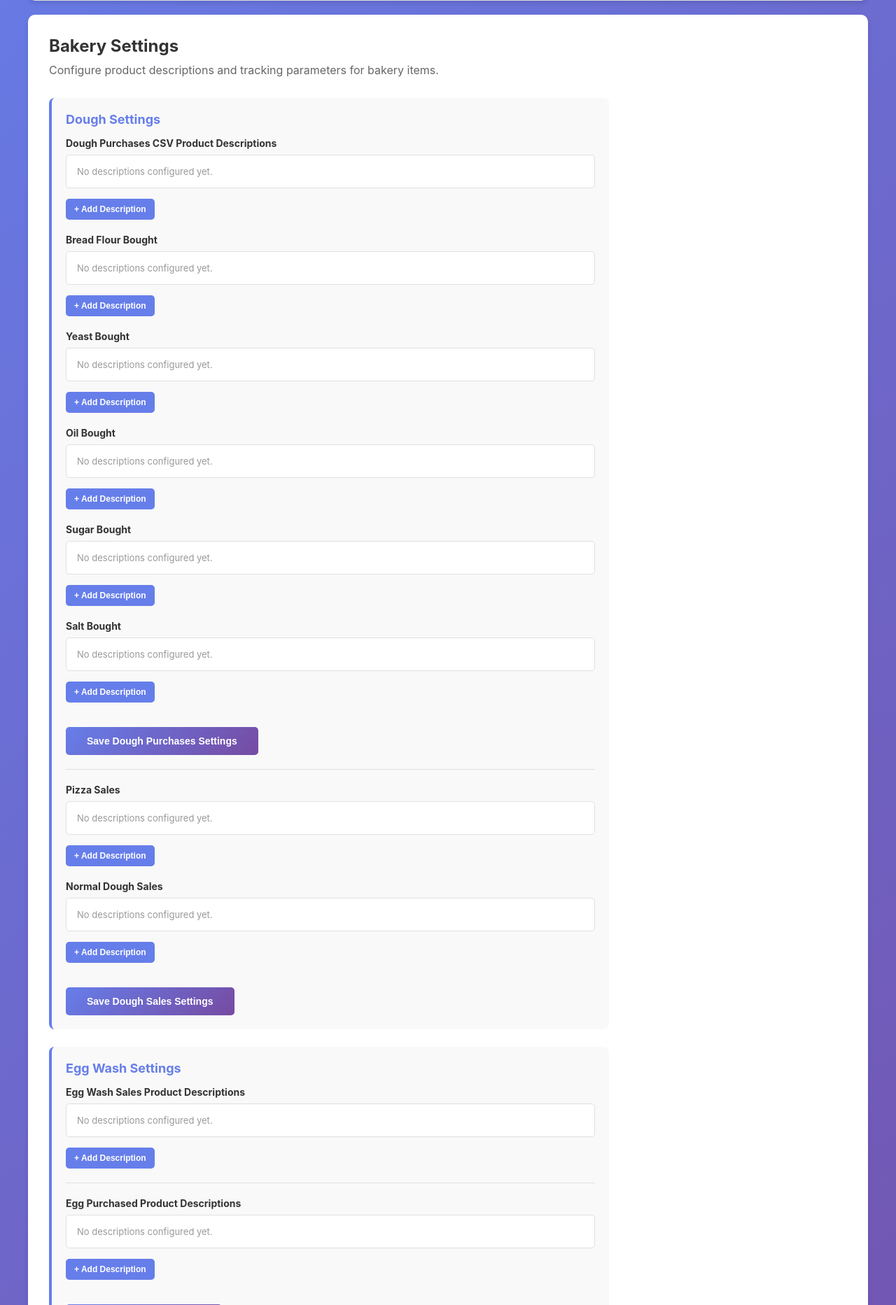
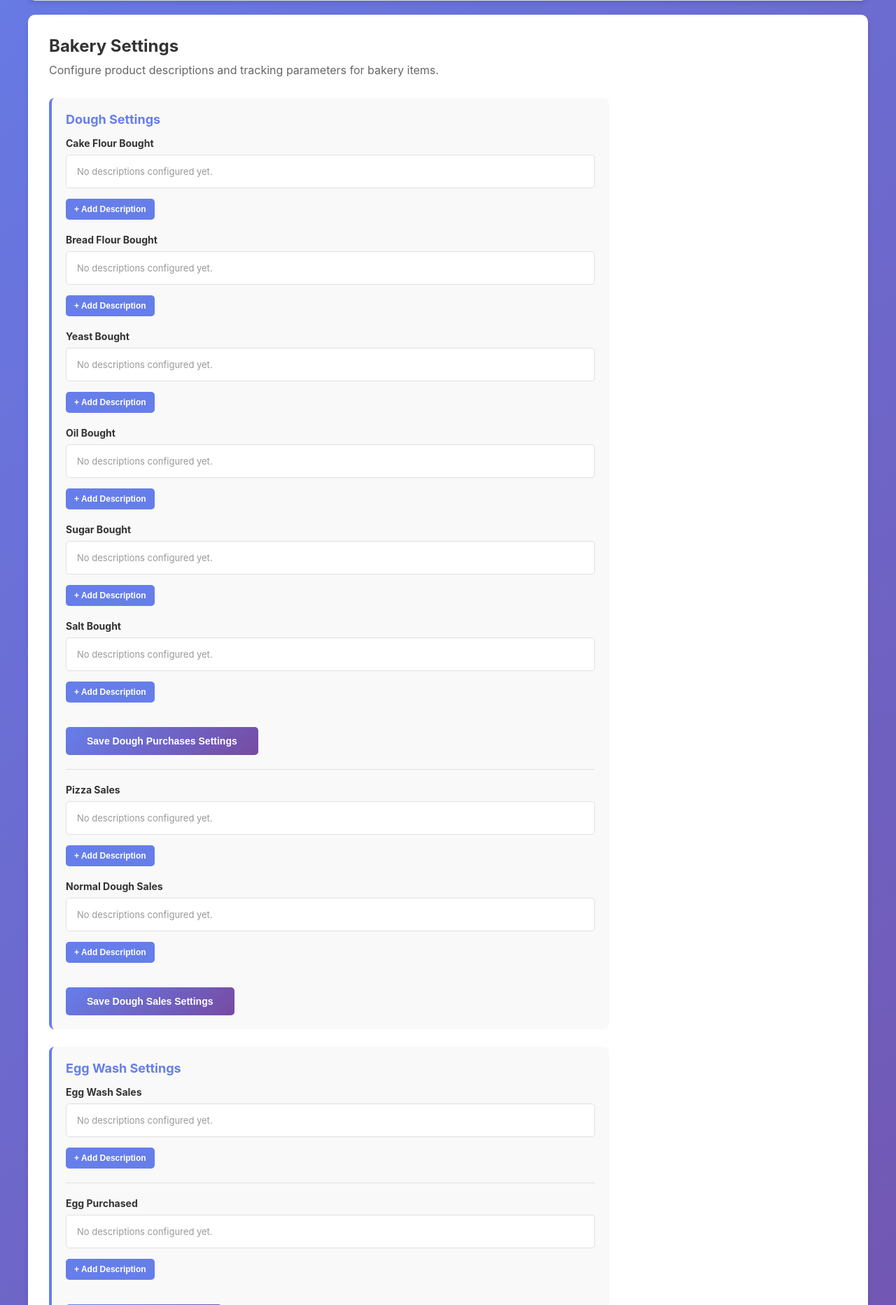
Before and after one commit to Devon-GS/Weekly-Stock-Takes-Web, a Flask app: page /bakery/settings in a window 1280 px wide. Shown: the part 410-2275 px from the top of the page at 70% size. Run offline with Flask 3, Linux system fonts and the light colour scheme; data that the repository does not hold is empty.

Commit message:
Updated templates

```diff
--- a/templates/bakery/settings.html
+++ b/templates/bakery/settings.html
@@ -11,7 +11,7 @@
     <div class="settings-section">
         <h3>Dough Settings</h3>
         <div class="form-group">
-            <label><strong>Dough Purchases CSV Product Descriptions</strong></label>
+            <label><strong>Cake Flour Bought</strong></label>
             <div id="cake-flour-bought-descriptions" class="descriptions-list">
                 {% for desc in cake_flour_bought_settings %}
                     <div class="description-item">
@@ -139,7 +139,7 @@
     <div class="settings-section">
         <h3>Egg Wash Settings</h3>
         <div class="form-group">
-            <label><strong>Egg Wash Sales Product Descriptions</strong></label>
+            <label><strong>Egg Wash Sales</strong></label>
             <div id="egg-wash-sales-descriptions" class="descriptions-list">
                 {% for desc in egg_wash_sales_settings %}
                     <div class="description-item">
@@ -154,7 +154,7 @@
         </div>
 
         <div class="form-group" style="margin-top: 20px; padding-top: 20px; border-top: 1px solid #e0e0e0;">
-            <label><strong>Egg Purchased Product Descriptions</strong></label>
+            <label><strong>Egg Purchased</strong></label>
             <div id="egg-purchased-descriptions" class="descriptions-list">
                 {% for desc in egg_purchased_settings %}
                     <div class="description-item">
@@ -175,7 +175,7 @@
     <div class="settings-section">
         <h3>Mayo Settings</h3>
         <div class="form-group">
-            <label><strong>Mayo Sales Product Descriptions</strong></label>
+            <label><strong>Mayo Sales</strong></label>
             <div id="mayo-sales-descriptions" class="descriptions-list">
                 {% for desc in mayo_sales_settings %}
                     <div class="description-item">
@@ -190,7 +190,7 @@
         </div>
 
         <div class="form-group" style="margin-top: 20px; padding-top: 20px; border-top: 1px solid #e0e0e0;">
-            <label><strong>Mayo Purchased Product Descriptions</strong></label>
+            <label><strong>Mayo Purchased</strong></label>
             <div id="mayo-purchased-descriptions" class="descriptions-list">
                 {% for desc in mayo_purchased_settings %}
                     <div class="description-item">
@@ -211,7 +211,7 @@
     <div class="settings-section">
         <h3>Sweet Chilli Settings</h3>
         <div class="form-group">
-            <label><strong>Sweet Chilli Sales Product Descriptions</strong></label>
+            <label><strong>Sweet Chilli Sales</strong></label>
             <div id="sweet-chilli-sales-descriptions" class="descriptions-list">
                 {% for desc in sweet_chilli_sales_settings %}
                     <div class="description-item">
@@ -226,7 +226,7 @@
         </div>
 
         <div class="form-group" style="margin-top: 20px; padding-top: 20px; border-top: 1px solid #e0e0e0;">
-            <label><strong>Sweet Chilli Purchased Product Descriptions</strong></label>
+            <label><strong>Sweet Chilli Purchased</strong></label>
             <div id="sweet-chilli-purchased-descriptions" class="descriptions-list">
                 {% for desc in sweet_chilli_purchased_settings %}
                     <div class="description-item">
```
Also changed, not shown: templates/settings.html (+7 -7 lines).
